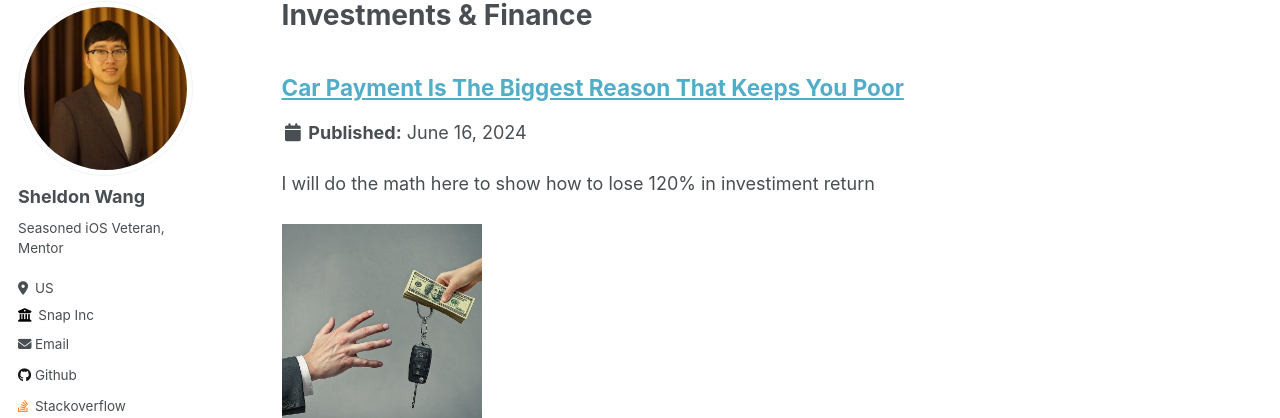
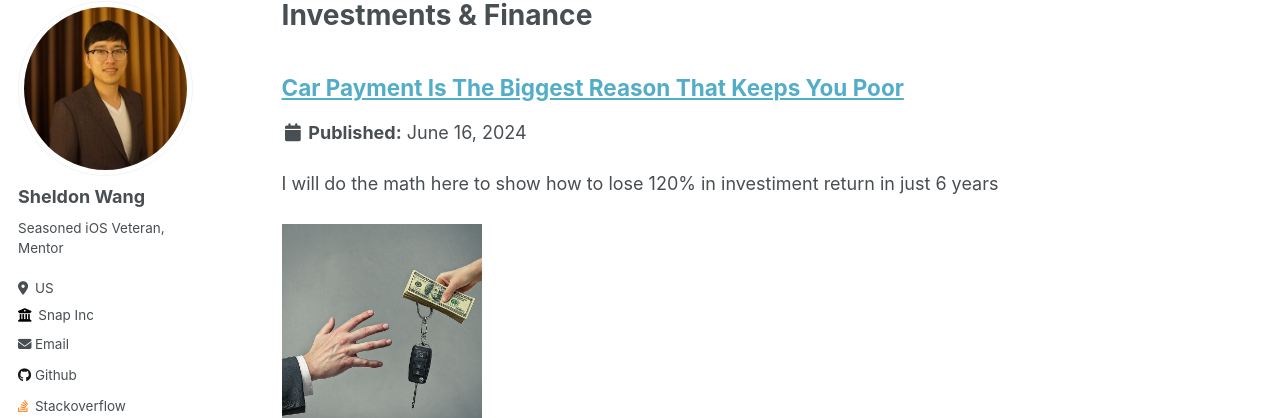
Before and after one commit to SheldonWangRJT/SheldonWangRJT.Github.io, a Jekyll site: the page built from _pages/portfolio.html, in a window 1280 px wide and 959 px high. Shown: the part 105-523 px from the top of the window. Built offline with Jekyll 4.4.1, drawn with Linux system fonts in a browser that asks for light colours.

Commit message:
update title

```diff
--- a/_portfolio/2024-06-16-1.md
+++ b/_portfolio/2024-06-16-1.md
@@ -1,6 +1,6 @@
 ---
 title: "Car Payment Is The Biggest Reason That Keeps You Poor"
-excerpt: "I will do the math here to show how to lose 120% in investiment return<br/><br/><img src='/images/i-i1.jpeg' alt='Demo' width='200'>"
+excerpt: "I will do the math here to show how to lose 120% in investiment return in just 6 years<br/><br/><img src='/images/i-i1.jpeg' alt='Demo' width='200'>"
 date: 2024-06-16
 collection: portfolio
 ---
```
